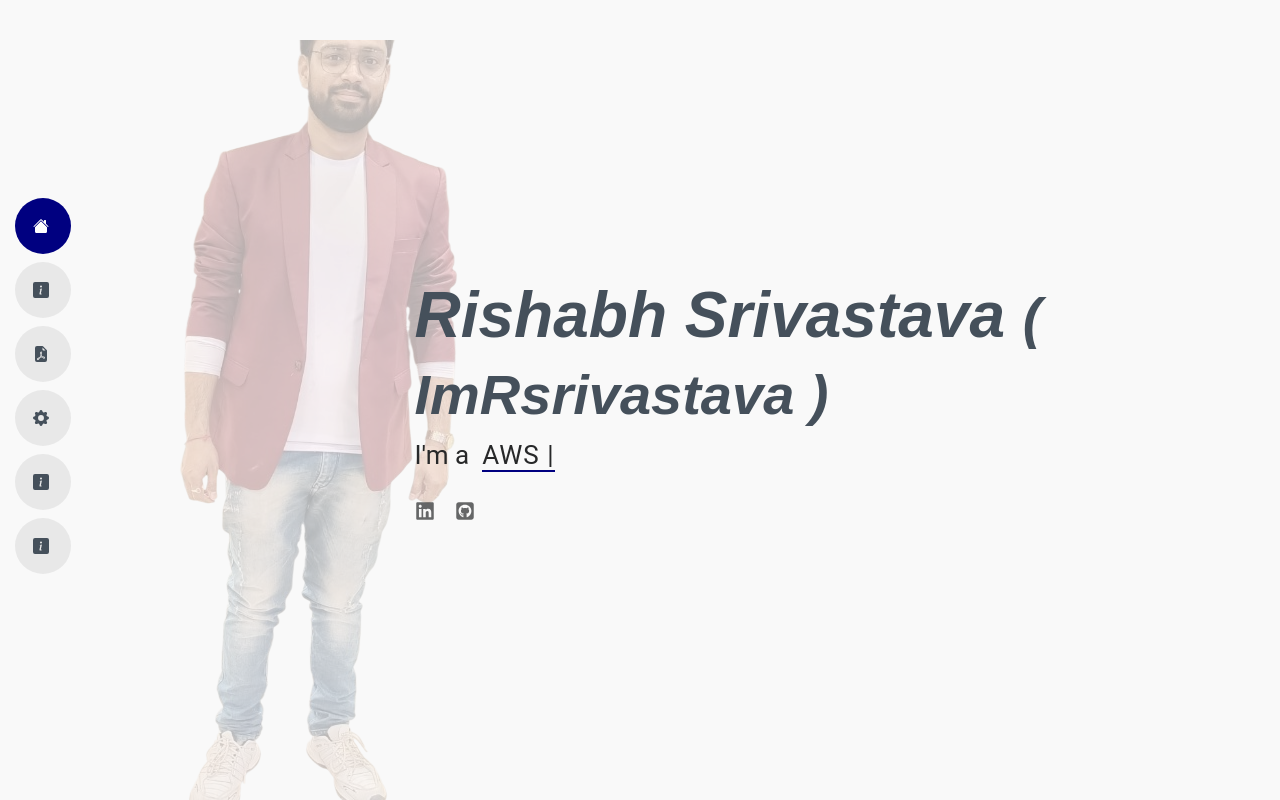
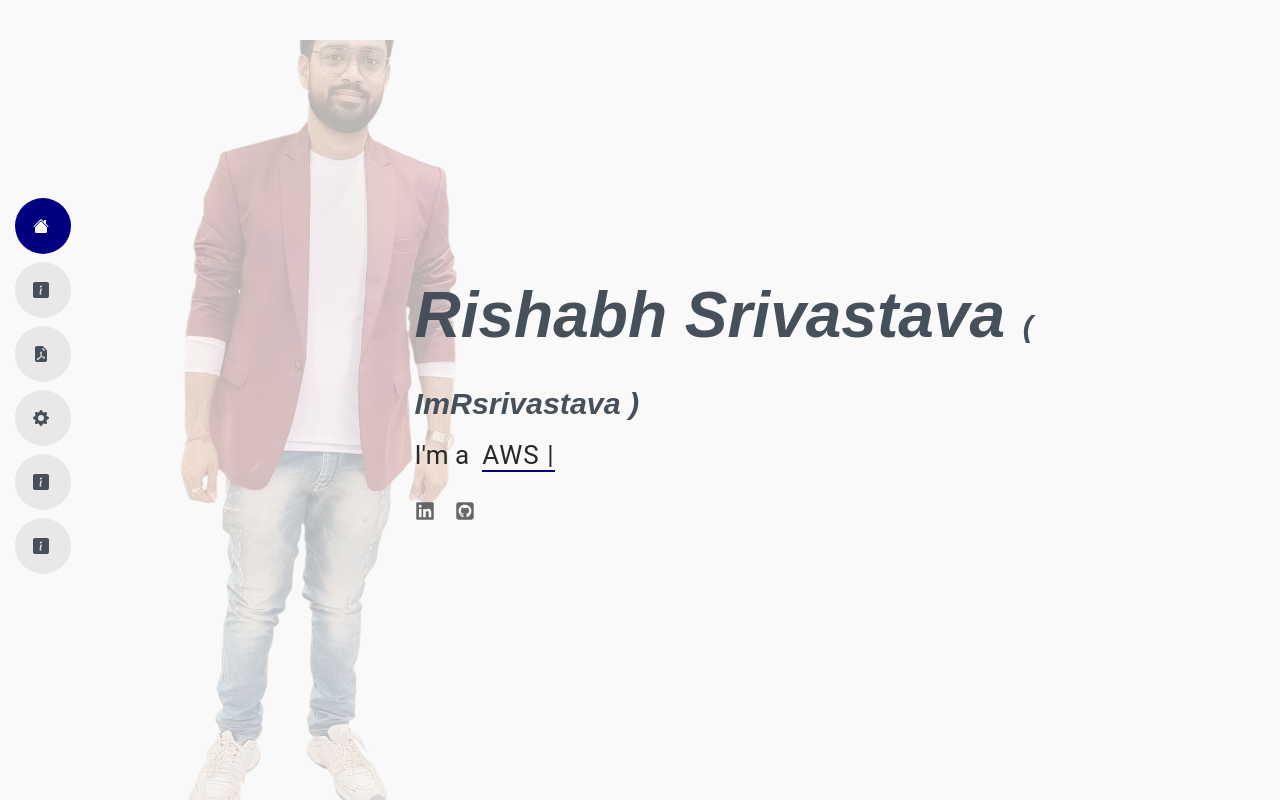
Before and after one commit to ImRsrivastava/my-tech-profile, a React (Vite) app: page / in a window 1280 px wide. Built offline with nearby package versions, Linux system fonts and the light colour scheme.

Commit message:
fixed css issues

```diff
--- a/assets/css/style.css
+++ b/assets/css/style.css
@@ -1506,3 +1506,7 @@ section,
 .ul-about-content li {
     margin-bottom: 0 !important;
 }
+
+.small, small {
+    font-size: .475em !important;
+}
```
